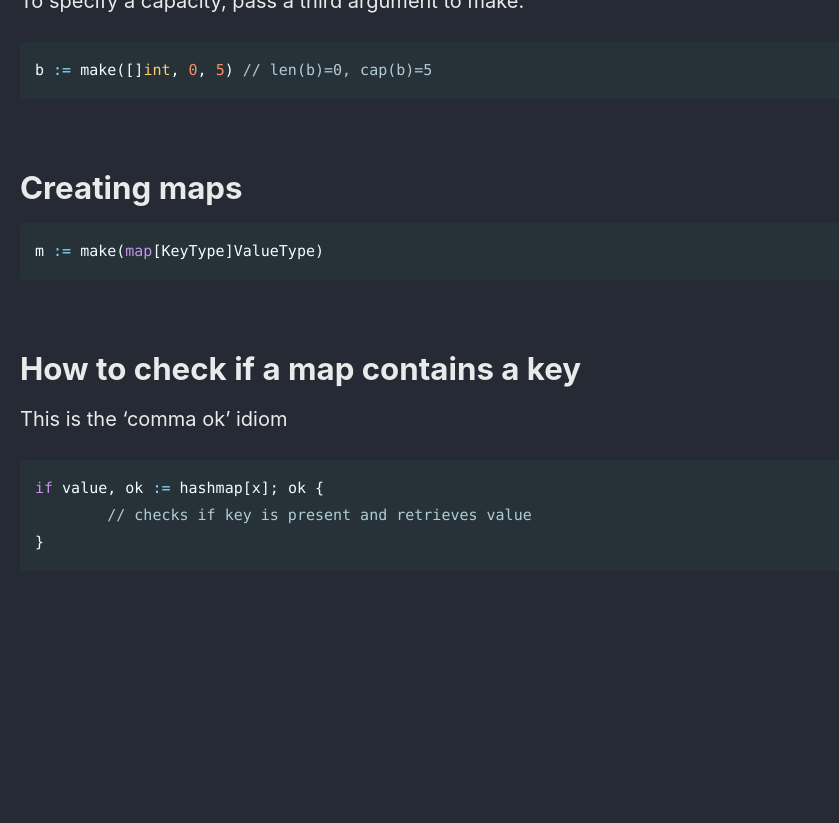
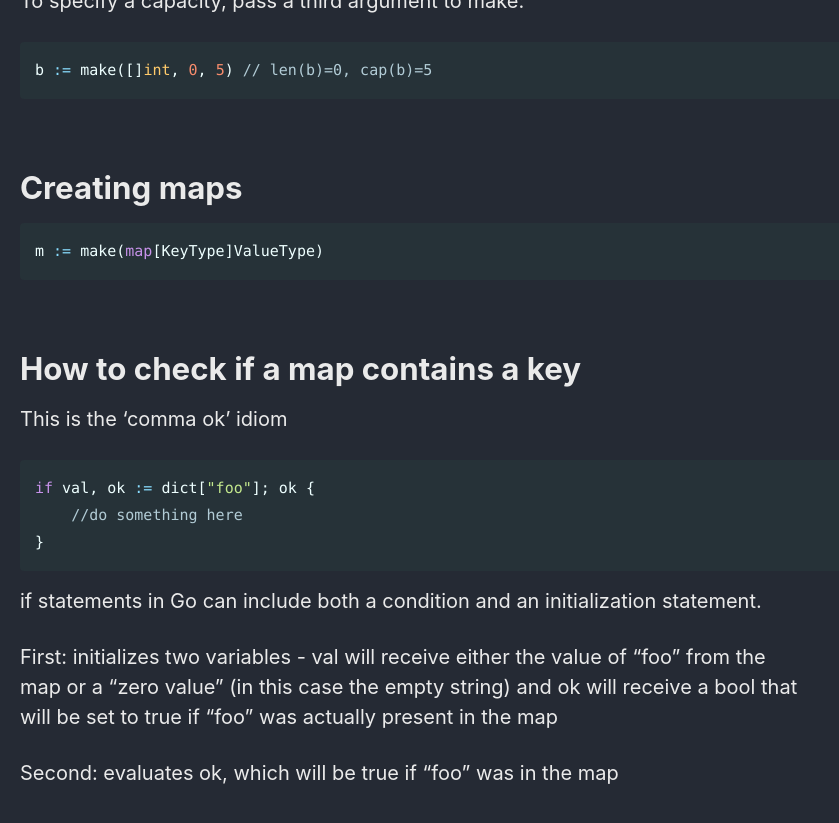
Before and after one commit to Connor-McCartney/Connor-McCartney.github.io, a Jekyll site: the page built from _pages/misc/golang.md, in a window 1280 px wide and 900 px high, scrolled down 2740 px. Shown: the top 823 px of the window, without its empty margins (0-839 px from the left). Built offline with Jekyll 4.4.1, drawn with Linux system fonts in a browser that asks for light colours; cached includes are drawn as plain includes; before the commit the page ends 3356 px from its top, so only the background shows below that.

Commit message:
Update golang.md

````diff
--- a/_pages/misc/golang.md
+++ b/_pages/misc/golang.md
@@ -128,7 +128,17 @@ m := make(map[KeyType]ValueType)
 This is the 'comma ok' idiom
 
 ```go
-if value, ok := hashmap[x]; ok {
-	// checks if key is present and retrieves value
+if val, ok := dict["foo"]; ok {
+    //do something here
 }
 ```
+
+if statements in Go can include both a condition and an initialization statement.
+
+First: initializes two variables - val will receive either the value of "foo" from the <br>
+map or a "zero value" (in this case the empty string) and ok will receive a bool that <br>
+will be set to true if "foo" was actually present in the map
+
+Second: evaluates ok, which will be true if "foo" was in the map
+
+<br>
````
